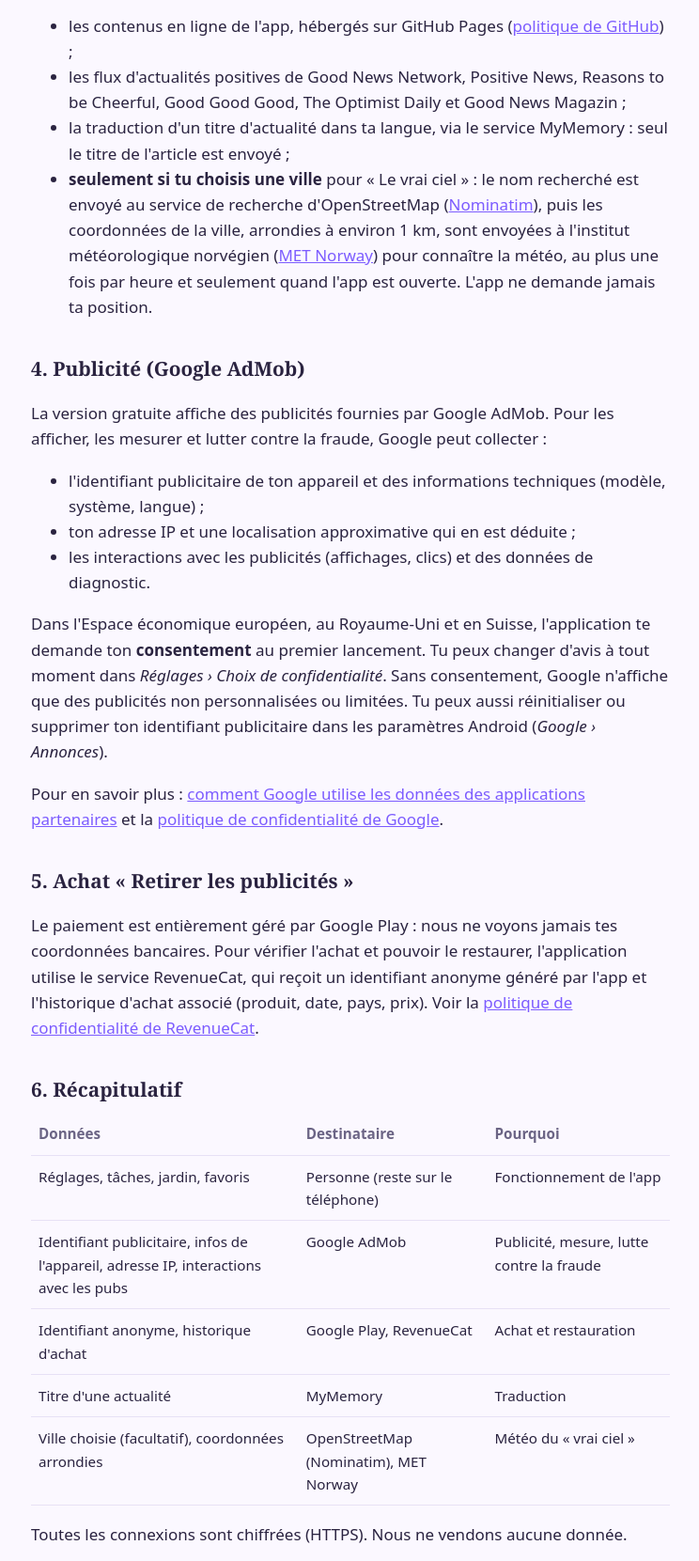
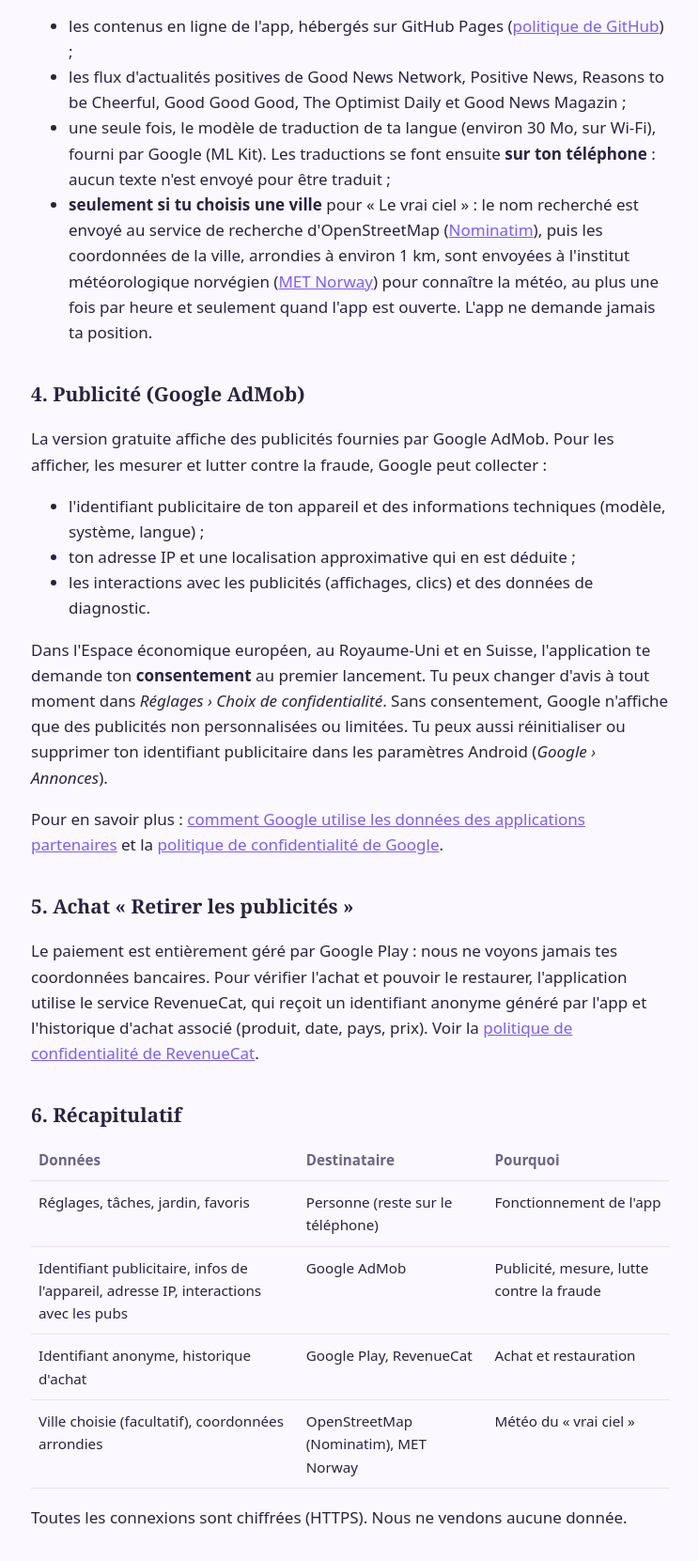
Before and after one commit to fbertrand67/bonne-nouvelle-contenus, a plain HTML site: page confidentialite.html in a window 1280 px wide. Shown: the part 1295-2956 px from the top of the page at 94% size, without its empty margins (267-1011 px from the left). Drawn offline with Linux system fonts and the light colour scheme.

Commit message:
Confidentialité : traduction sur l'appareil (ML Kit), plus de MyMemory
Co-Authored-By: Claude Opus 5.5 <noreply@anthropic.com>

```diff
--- a/confidentialite.html
+++ b/confidentialite.html
@@ -53,7 +53,7 @@
   <ul>
     <li>les contenus en ligne de l'app, hébergés sur GitHub Pages (<a href="https://docs.github.com/fr/site-policy/privacy-policies/github-general-privacy-statement">politique de GitHub</a>) ;</li>
     <li>les flux d'actualités positives de Good News Network, Positive News, Reasons to be Cheerful, Good Good Good, The Optimist Daily et Good News Magazin ;</li>
-    <li>la traduction d'un titre d'actualité dans ta langue, via le service MyMemory : seul le titre de l'article est envoyé ;</li>
+    <li>une seule fois, le modèle de traduction de ta langue (environ 30 Mo, sur Wi-Fi), fourni par Google (ML Kit). Les traductions se font ensuite <strong>sur ton téléphone</strong> : aucun texte n'est envoyé pour être traduit ;</li>
     <li><strong>seulement si tu choisis une ville</strong> pour « Le vrai ciel » : le nom recherché est envoyé au service de recherche d'OpenStreetMap (<a href="https://osmfoundation.org/wiki/Privacy_Policy">Nominatim</a>), puis les coordonnées de la ville, arrondies à environ 1 km, sont envoyées à l'institut météorologique norvégien (<a href="https://api.met.no/doc/TermsOfService">MET Norway</a>) pour connaître la météo, au plus une fois par heure et seulement quand l'app est ouverte. L'app ne demande jamais ta position.</li>
   </ul>
 
@@ -77,7 +77,6 @@
       <tr><td>Réglages, tâches, jardin, favoris</td><td>Personne (reste sur le téléphone)</td><td>Fonctionnement de l'app</td></tr>
       <tr><td>Identifiant publicitaire, infos de l'appareil, adresse IP, interactions avec les pubs</td><td>Google AdMob</td><td>Publicité, mesure, lutte contre la fraude</td></tr>
       <tr><td>Identifiant anonyme, historique d'achat</td><td>Google Play, RevenueCat</td><td>Achat et restauration</td></tr>
-      <tr><td>Titre d'une actualité</td><td>MyMemory</td><td>Traduction</td></tr>
       <tr><td>Ville choisie (facultatif), coordonnées arrondies</td><td>OpenStreetMap (Nominatim), MET Norway</td><td>Météo du « vrai ciel »</td></tr>
     </tbody>
   </table>
```
Also changed, not shown: privacy.html (+1 -2 lines).
